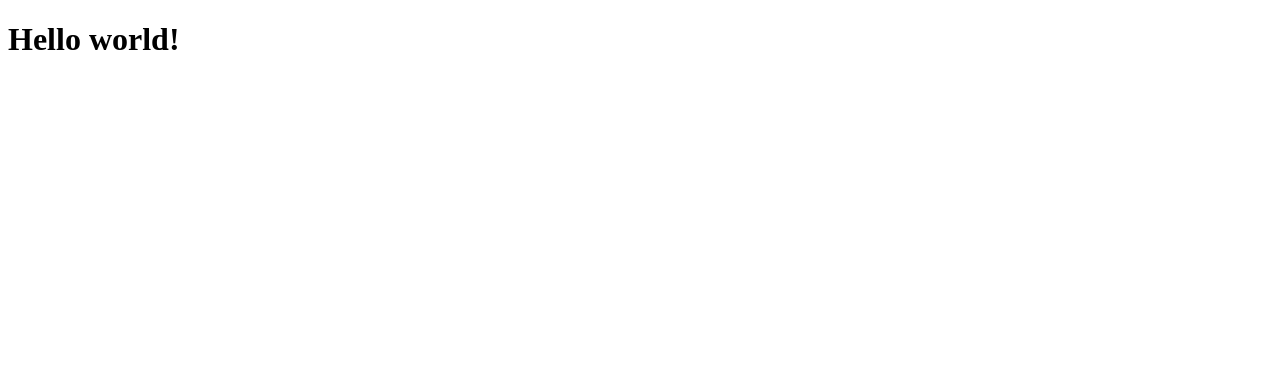
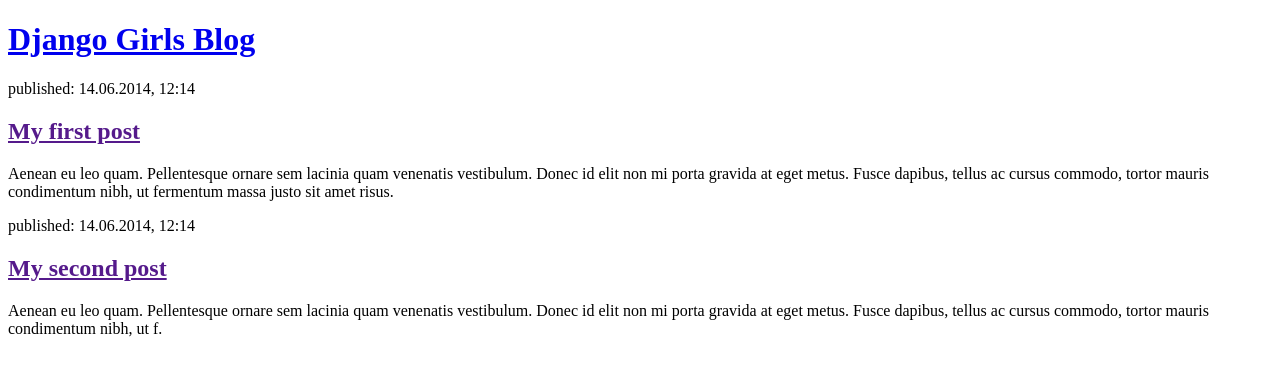
Before and after one commit to ashishelskiy/djangotest, a Django app: page / in a window 1280 px wide. Before the commit the part shown is almost empty. Shown: the top 376 px of the page. Run offline with Django 4.2, Linux system fonts and the light colour scheme.

Commit message:
Changed the HTML for the site.

```diff
--- a/blog/templates/blog/post_list.html
+++ b/blog/templates/blog/post_list.html
@@ -1,10 +1,23 @@
 <!DOCTYPE html>
 <html lang="en">
-<head>
-    <meta charset="UTF-8">
-    <title>Title</title>
-</head>
-<body>
-    <h1>Hello world!</h1>
-</body>
+    <head>
+        <title>Django Girls blog</title>
+    </head>
+    <body>
+        <div>
+            <h1><a href="/">Django Girls Blog</a></h1>
+        </div>
+
+        <div>
+            <p>published: 14.06.2014, 12:14</p>
+            <h2><a href="">My first post</a></h2>
+            <p>Aenean eu leo quam. Pellentesque ornare sem lacinia quam venenatis vestibulum. Donec id elit non mi porta gravida at eget metus. Fusce dapibus, tellus ac cursus commodo, tortor mauris condimentum nibh, ut fermentum massa justo sit amet risus.</p>
+        </div>
+
+        <div>
+            <p>published: 14.06.2014, 12:14</p>
+            <h2><a href="">My second post</a></h2>
+            <p>Aenean eu leo quam. Pellentesque ornare sem lacinia quam venenatis vestibulum. Donec id elit non mi porta gravida at eget metus. Fusce dapibus, tellus ac cursus commodo, tortor mauris condimentum nibh, ut f.</p>
+        </div>
+    </body>
 </html>
```
Also changed, not shown: 1 other file.
